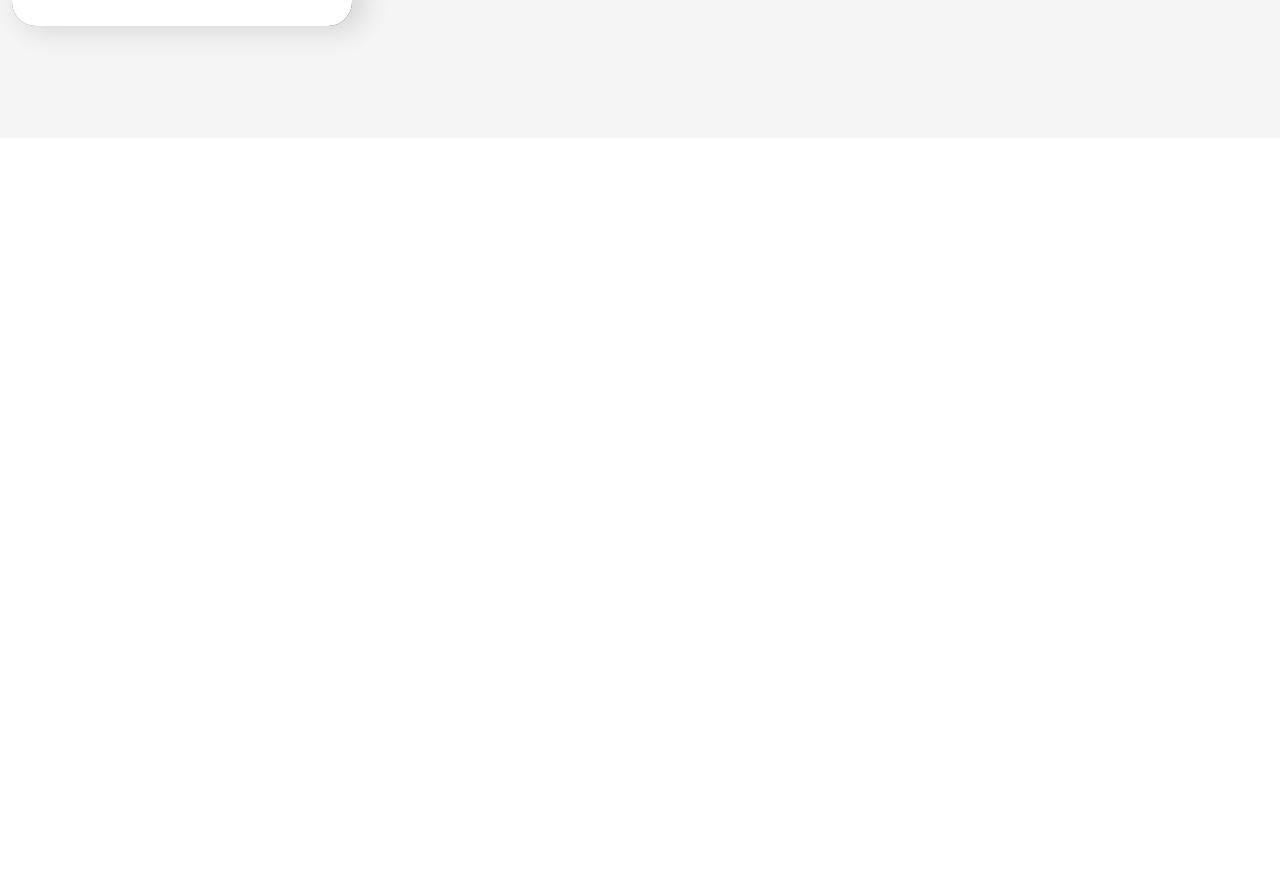
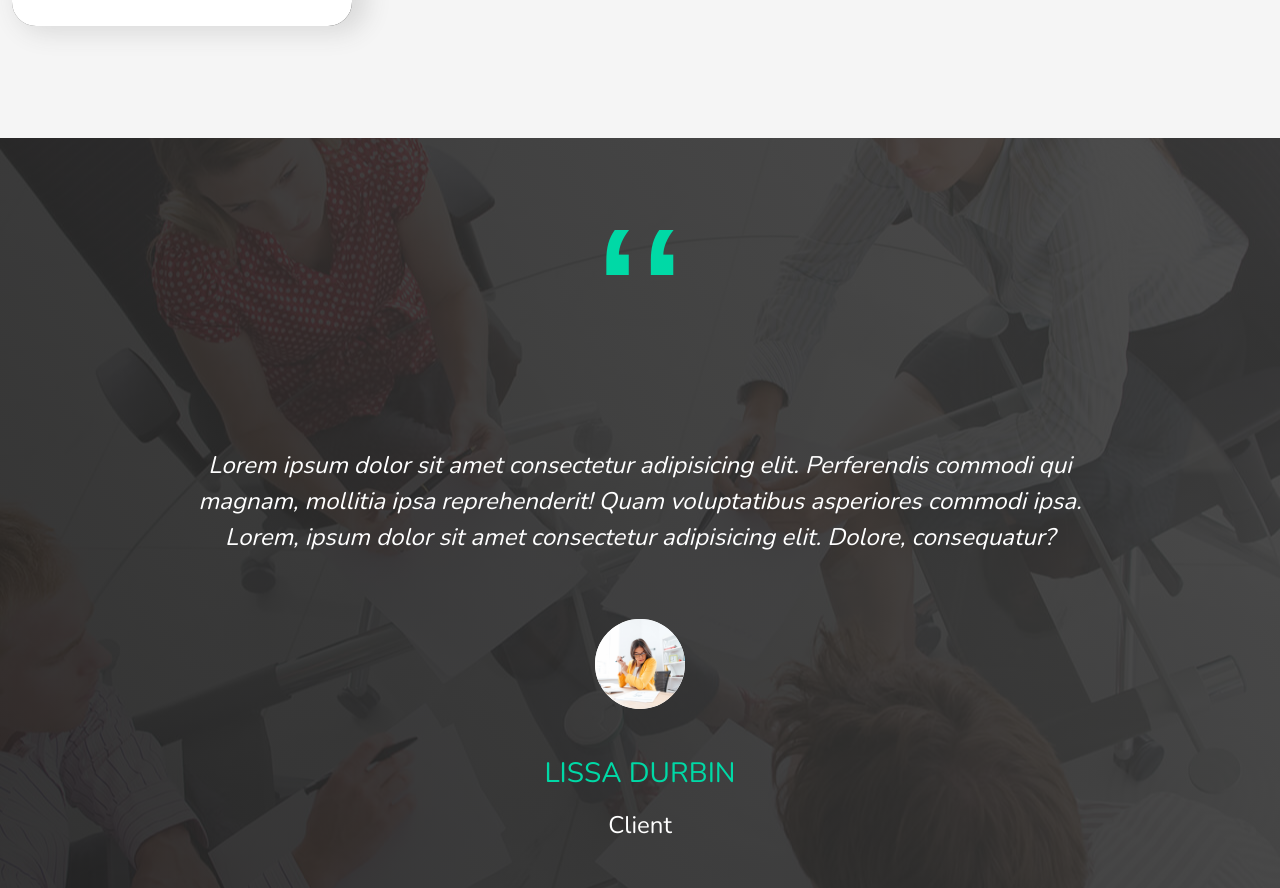
Before and after one commit to MatteoTarabella04/proj-html-vuejs, a Vue app: page / in a window 1280 px wide. Shown: the part 7219-8107 px from the top of the page. Before the commit the page ends 7357 px from the top, so only its background shows below. Built offline with nearby package versions, Linux system fonts and the light colour scheme.

Commit message:
create client section

```diff
--- a/src/App.vue
+++ b/src/App.vue
@@ -355,6 +355,28 @@ export default {
       </div>
     </section>
     <!-- /#support -->
+    <section id="client">
+      <div class="container d-flex flex-column align-items-center justify-content-center h-100">
+        <b>&#786; &#786;</b><br>
+        <p>
+          Lorem ipsum dolor sit amet consectetur adipisicing elit. Perferendis commodi qui magnam, mollitia ipsa
+          reprehenderit! Quam voluptatibus asperiores commodi ipsa.
+          Lorem, ipsum dolor sit amet consectetur adipisicing elit. Dolore, consequatur?
+        </p>
+        <div class="avatar">
+          <img src="./assets/img/businesswoman-analysing-document-P8WSNMC-1024x820.jpg" alt="">
+        </div>
+        <div class="client_infos">
+          <h3>
+            lissa durbin
+          </h3>
+          <p>
+            client
+          </p>
+        </div>
+      </div>
+    </section>
+    <!-- /#client -->
   </main>
   <!-- /#page_main -->
 </template>
@@ -821,4 +843,64 @@ export default {
 
   }
 }
+
+#client {
+  height: 750px;
+
+  background-image: linear-gradient(60deg, #242424ea, #3b3b3be5), url('./assets/img/four-businesspeople-in-a-boardroom-with-paperwork-PC4V8H4.jpg'), ;
+  background-size: auto;
+  background-repeat: no-repeat;
+  background-position: center;
+
+
+  b {
+    color: #00d9a6;
+    font-size: 10rem;
+  }
+
+  p {
+    color: #ffffff;
+    font-size: 1.5rem;
+    text-align: center;
+    margin: 1rem 10rem;
+    font-style: italic;
+    font-weight: 100;
+  }
+
+  .avatar {
+    display: flex;
+    align-items: center;
+    justify-content: center;
+
+    width: 90px;
+    margin: 3rem 0;
+    height: 90px;
+    border-radius: 50%;
+    border: 3px solid #ffffff;
+
+    img {
+      height: 90px;
+      width: 90px;
+      border-radius: 50%;
+      object-fit: cover;
+    }
+
+  }
+
+  .client_infos {
+    text-align: center;
+
+    h3 {
+      color: #00d9a6;
+      text-transform: uppercase;
+    }
+
+    p {
+      font-style: normal;
+      text-transform: capitalize;
+      font-weight: 400;
+    }
+  }
+
+}
 </style>
```
